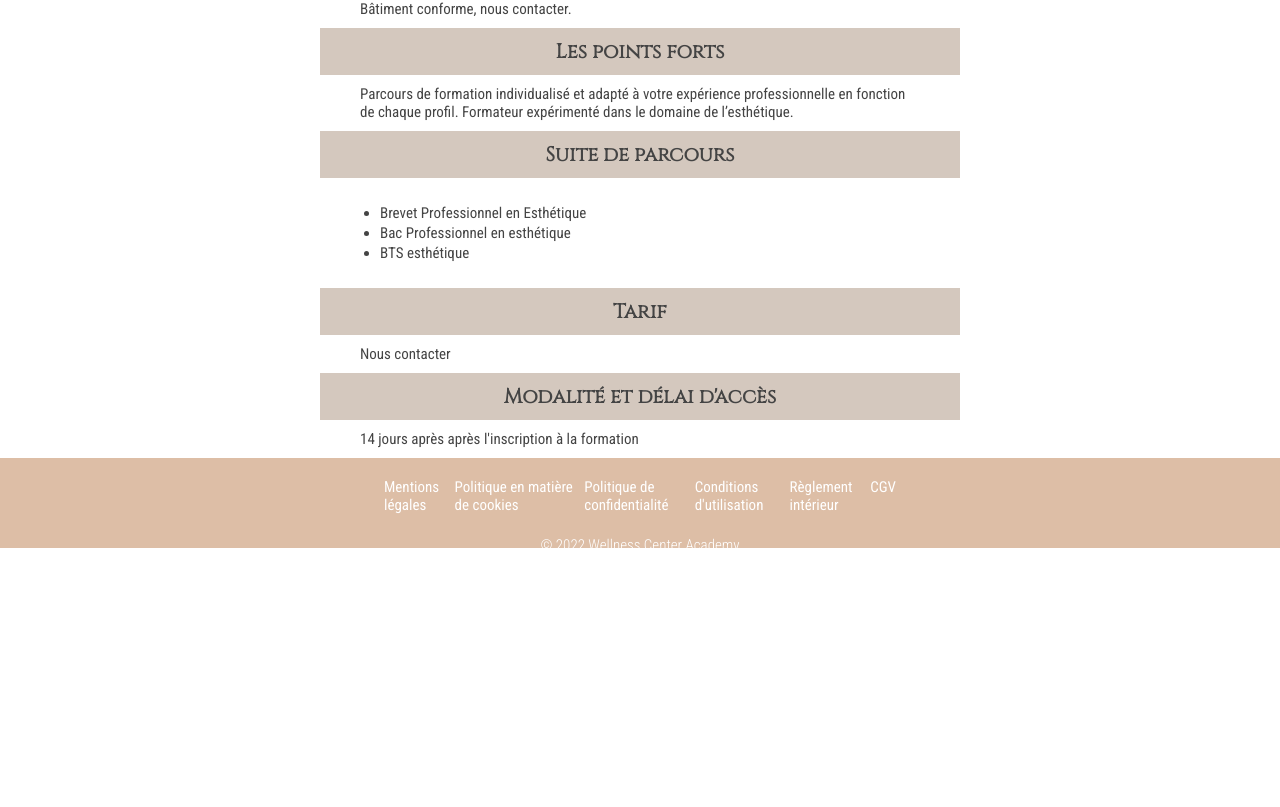
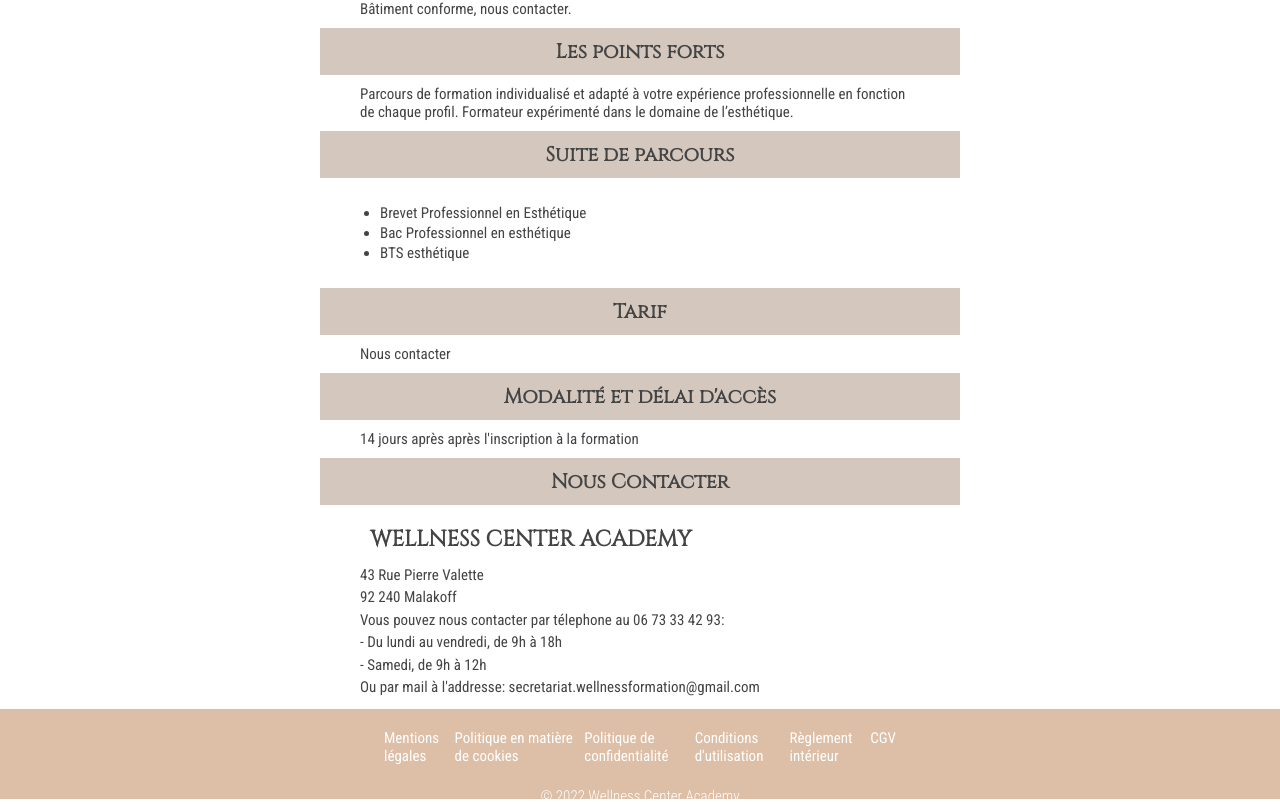
Before and after one commit to jborel1201/wellness-center, a React (Create React App) app: page /formation/bloc_1 in a window 1280 px wide. Shown: the part 3419-4226 px from the top of the page. Before the commit the page ends 3975 px from the top, so only its background shows below. Built offline with nearby package versions, Linux system fonts and the light colour scheme.

Commit message:
add cotact in bloc

```diff
--- a/src/pages/formation/Bloc1.jsx
+++ b/src/pages/formation/Bloc1.jsx
@@ -177,6 +177,16 @@
           <div className={styles.formationItemContent}>
             14 jours après après l'inscription à la formation
           </div>
+          <FormationItemTitle title="Nous Contacter" />
+          <div className={styles.formationItemContent}>
+            <h4>WELLNESS CENTER ACADEMY</h4>
+            <p>43 Rue Pierre Valette<br />
+              92 240 Malakoff</p>
+            <p>Vous pouvez nous contacter par télephone au 06 73 33 42 93:</p>
+            <p className={styles.marginLeft}>- Du lundi au vendredi, de 9h à 18h<br />
+              - Samedi, de 9h à 12h</p>
+            <p>Ou par mail à l'addresse: secretariat.wellnessformation@gmail.com</p>
+          </div>
         </div>
       </div>
     </div>
--- a/src/pages/formation/Bloc2.jsx
+++ b/src/pages/formation/Bloc2.jsx
@@ -162,6 +162,16 @@
           <div className={styles.formationItemContent}>
             14 jours après après l'inscription à la formation
           </div>
+          <FormationItemTitle title="Nous Contacter" />
+          <div className={styles.formationItemContent}>
+            <h4>WELLNESS CENTER ACADEMY</h4>
+            <p>43 Rue Pierre Valette<br />
+              92 240 Malakoff</p>
+            <p>Vous pouvez nous contacter par télephone au 06 73 33 42 93:</p>
+            <p className={styles.marginLeft}>- Du lundi au vendredi, de 9h à 18h<br />
+              - Samedi, de 9h à 12h</p>
+            <p>Ou par mail à l'addresse: secretariat.wellnessformation@gmail.com</p>
+          </div>
         </div>
       </div>
     </div>
--- a/src/pages/formation/Bloc3.jsx
+++ b/src/pages/formation/Bloc3.jsx
@@ -144,6 +144,16 @@
         <div className={styles.formationItemContent}>
           14 jours après après l'inscription à la formation
         </div>
+        <FormationItemTitle title="Nous Contacter" />
+        <div className={styles.formationItemContent}>
+          <h4>WELLNESS CENTER ACADEMY</h4>
+          <p>43 Rue Pierre Valette<br />
+            92 240 Malakoff</p>
+          <p>Vous pouvez nous contacter par télephone au 06 73 33 42 93:</p>
+          <p className={styles.marginLeft}>- Du lundi au vendredi, de 9h à 18h<br />
+            - Samedi, de 9h à 12h</p>
+          <p>Ou par mail à l'addresse: secretariat.wellnessformation@gmail.com</p>
+        </div>
       </div>
     </div>
   )
```
Lines whose indentation alone changed are shown as unchanged.
